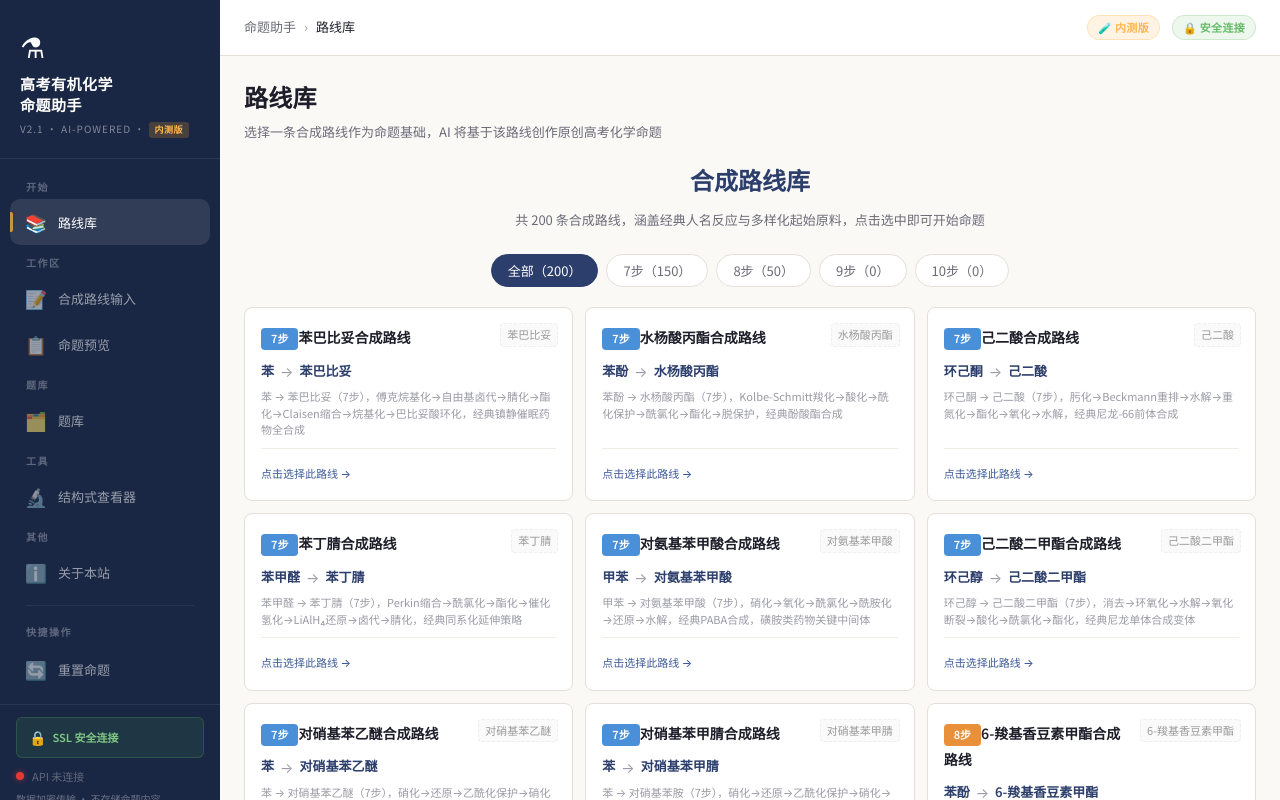
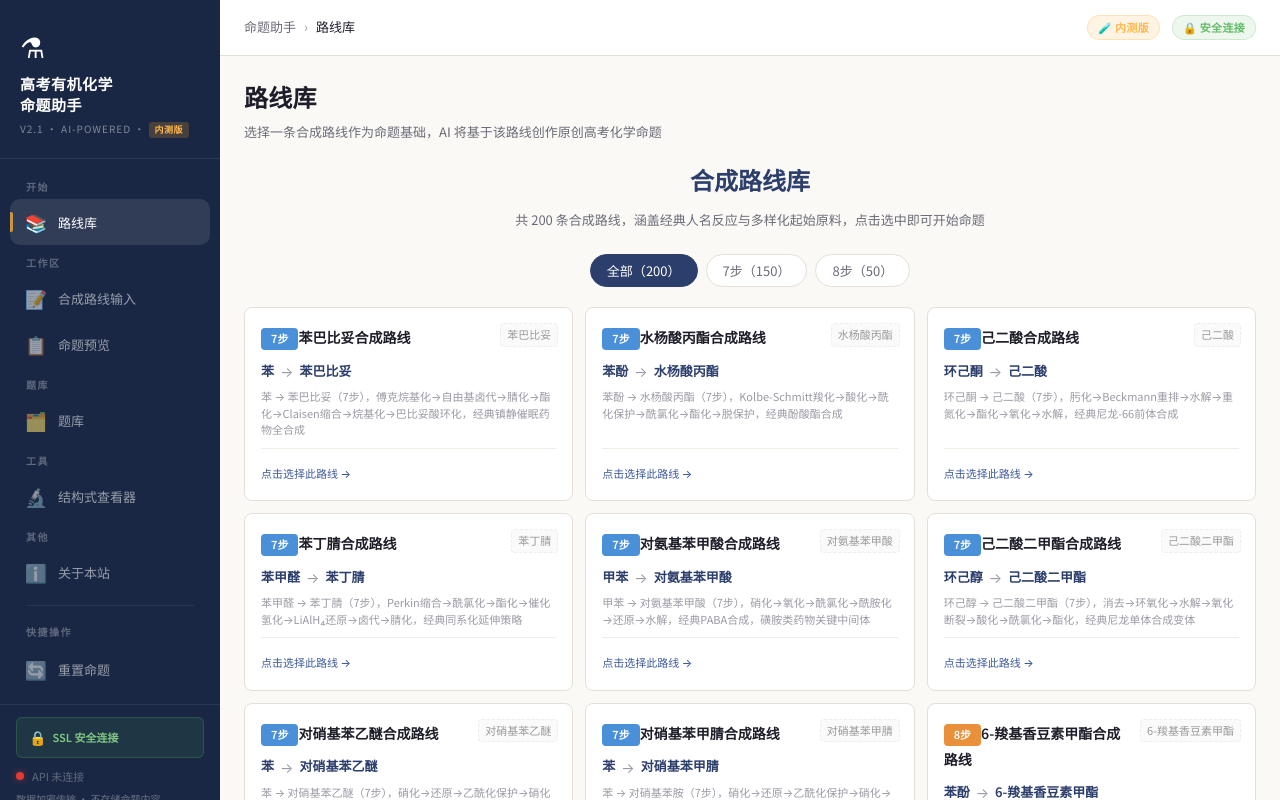
Before and after one commit to Thioacetone/chem-question-agent, a React (Vite) app in the folder frontend/: page / in a window 1280 px wide. Shown: the top 800 px of the page. Built offline with nearby package versions, Linux system fonts and the light colour scheme; no server answers; the HTML template or start-up script is replaced by a standard one.

Commit message:
fix: 筛选按钮动态计算步数分布，不再硬编码9/10步

```diff
--- a/frontend/src/components/RouteLibraryPage.jsx
+++ b/frontend/src/components/RouteLibraryPage.jsx
@@ -8,13 +8,14 @@ import InlineStructure from './InlineStructure.jsx'
  */
 export default function RouteLibraryPage({ onRouteSelect }) {
   const [hoveredId, setHoveredId] = useState(null)
-  const [filter, setFilter] = useState('all') // all | 7 | 8 | 9 | 10
+  const [filter, setFilter] = useState('all')
 
   const filteredRoutes = filter === 'all'
     ? ROUTE_LIBRARY
     : ROUTE_LIBRARY.filter(r => r.steps.length === parseInt(filter))
 
-  const stepCounts = [7, 8, 9, 10]
+  // 动态计算步数分布
+  const stepCounts = [...new Set(ROUTE_LIBRARY.map(r => r.steps.length))].sort()
   const counts = {}
   stepCounts.forEach(n => {
     counts[n] = ROUTE_LIBRARY.filter(r => r.steps.length === n).length
```
Also changed, not shown: 3 other files (tests, documents, lock files or other folders).
